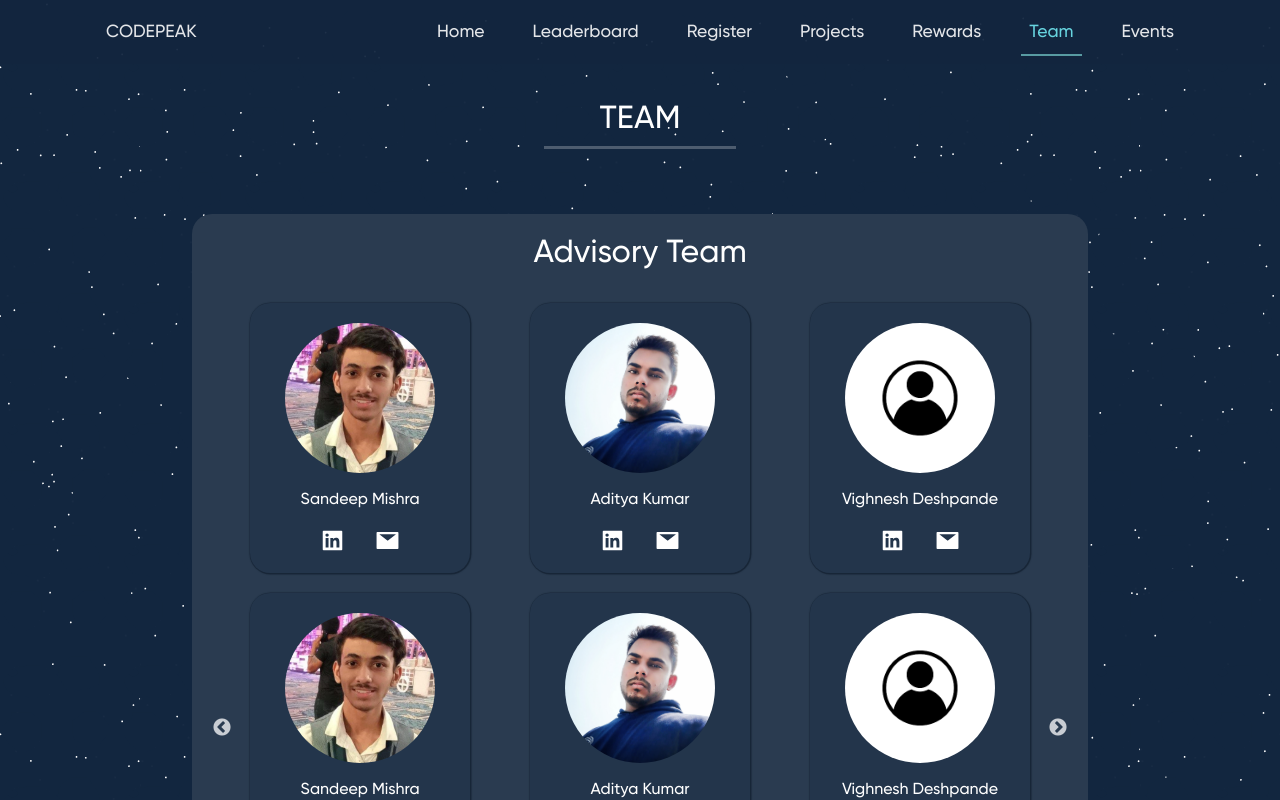
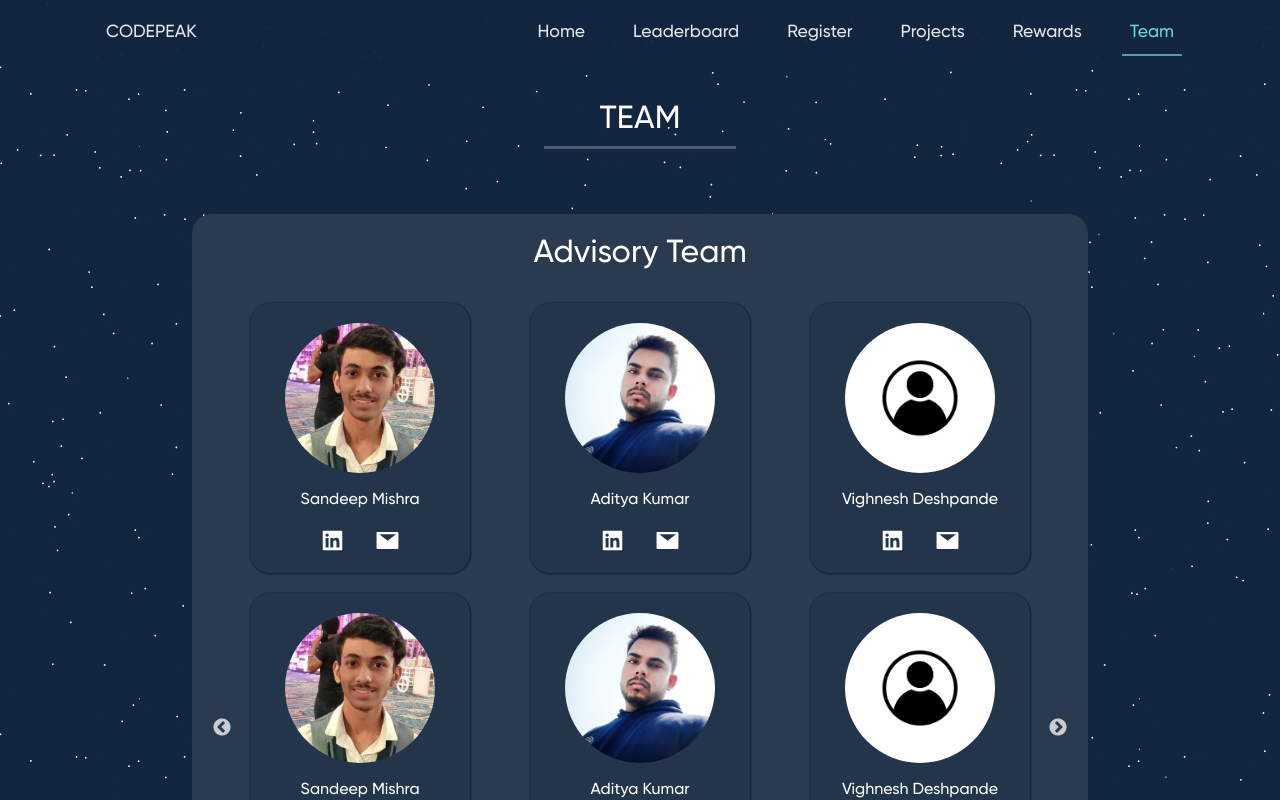
Before and after one commit to IITP-X-IITG/WoC-frontend, a React (Create React App) app: page /team in a window 1280 px wide. Shown: the top 800 px of the page. Built offline with nearby package versions, Linux system fonts and the light colour scheme.

Commit message:
week 2 sheet added

```diff
--- a/src/components/Navigation.js
+++ b/src/components/Navigation.js
@@ -22,7 +22,7 @@ export default function Navigation(props) {
                             <NavLink to="/project" activeStyle={{ color: 'rgb(103 212 223)', borderBottom: '2px solid #589ba2', fontWeight: 500 }} >Projects</NavLink>
                             <NavLink to="/reward" activeStyle={{ color: 'rgb(103 212 223)', borderBottom: '2px solid #589ba2', fontWeight: 500 }} >Rewards</NavLink>
                             <NavLink to="/team" activeStyle={{ color: 'rgb(103 212 223)', borderBottom: '2px solid #589ba2', fontWeight: 500 }}>Team</NavLink>
-                            <NavLink to="/events" activeStyle={{ color: 'rgb(103 212 223)', borderBottom: '2px solid #589ba2', fontWeight: 500 }}>Events</NavLink>
+                            {/* <NavLink to="/events" activeStyle={{ color: 'rgb(103 212 223)', borderBottom: '2px solid #589ba2', fontWeight: 500 }}>Events</NavLink> */}
                         </Nav>
                     </Navbar.Collapse>
                 </Container>
--- a/src/pages/leaderboard/weekly2.jsx
+++ b/src/pages/leaderboard/weekly2.jsx
@@ -22,7 +22,7 @@ const Leaderboard = () => {
         async function getCSV() {
             try {
                 // download link of google sheet. For generation, view: https://stackoverflow.com/questions/6058146/force-download-link-on-a-google-docs-spreadsheet
-                const target = `https://docs.google.com/spreadsheets/d/14XtggRxila9e9xwM7W2orMF8azf5viMPd6xX4e3G-bI/export?gid=0&format=csv`;
+                const target = `https://docs.google.com/spreadsheets/d/1-pPaTmj471DIDtammENd0rLBXw_67eDndq5aebxu_eQ/export?gid=0&format=csv`;
                 const result = await fetch(target);
                 const data = await result.text();
                 var rows = data.toString().split("\r");
```
